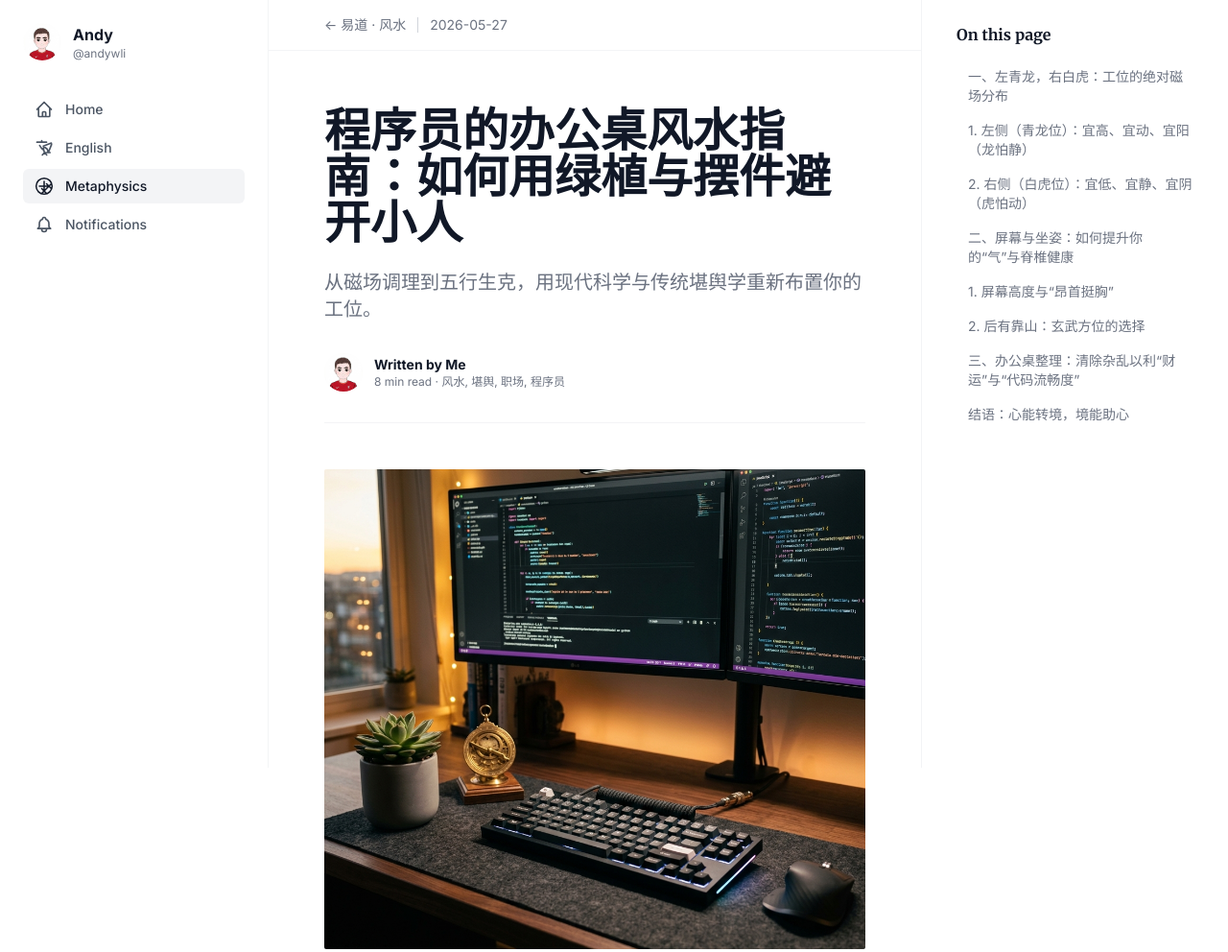
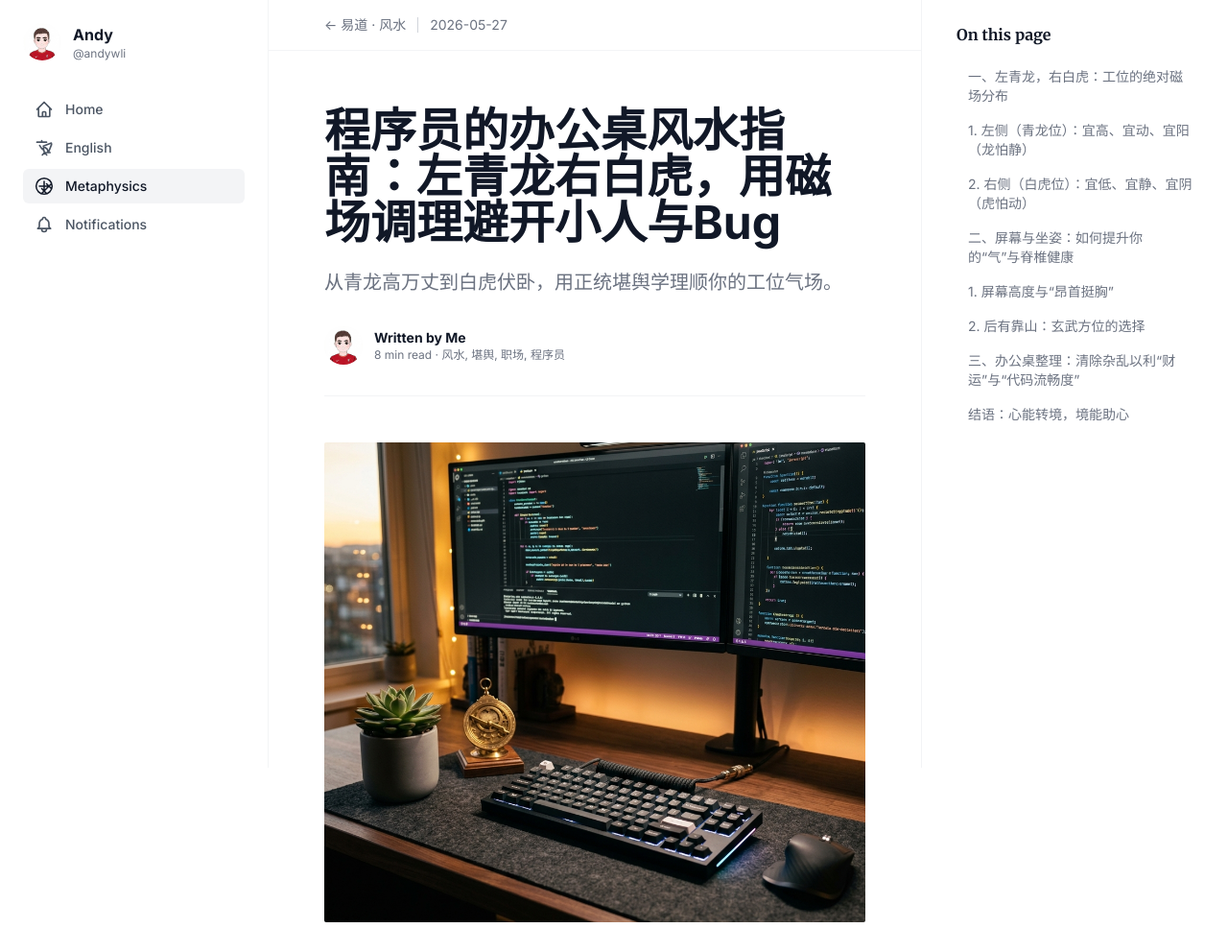
Before and after one commit to bat9527/blog, an Astro site: page /programmer-desk-fengshui in a window 1280 px wide. Shown: the top 992 px of the page at 96% size. Built offline with nearby package versions, Linux system fonts and the light colour scheme; Astro itself is replaced by a stand-in of ours.

Commit message:
docs: update title and subtitle of desk fengshui article for absolute consistency

```diff
--- a/src/content/blog/programmer-desk-fengshui.md
+++ b/src/content/blog/programmer-desk-fengshui.md
@@ -1,6 +1,6 @@
 ---
-title: "程序员的办公桌风水指南：如何用绿植与摆件避开小人"
-subtitle: "从磁场调理到五行生克，用现代科学与传统堪舆学重新布置你的工位。"
+title: "程序员的办公桌风水指南：左青龙右白虎，用磁场调理避开小人与Bug"
+subtitle: "从青龙高万丈到白虎伏卧，用正统堪舆学理顺你的工位气场。"
 publishedAt: "2026-05-27"
 readTime: "8 min read"
 tags: ["风水", "堪舆", "职场", "程序员"]
```
